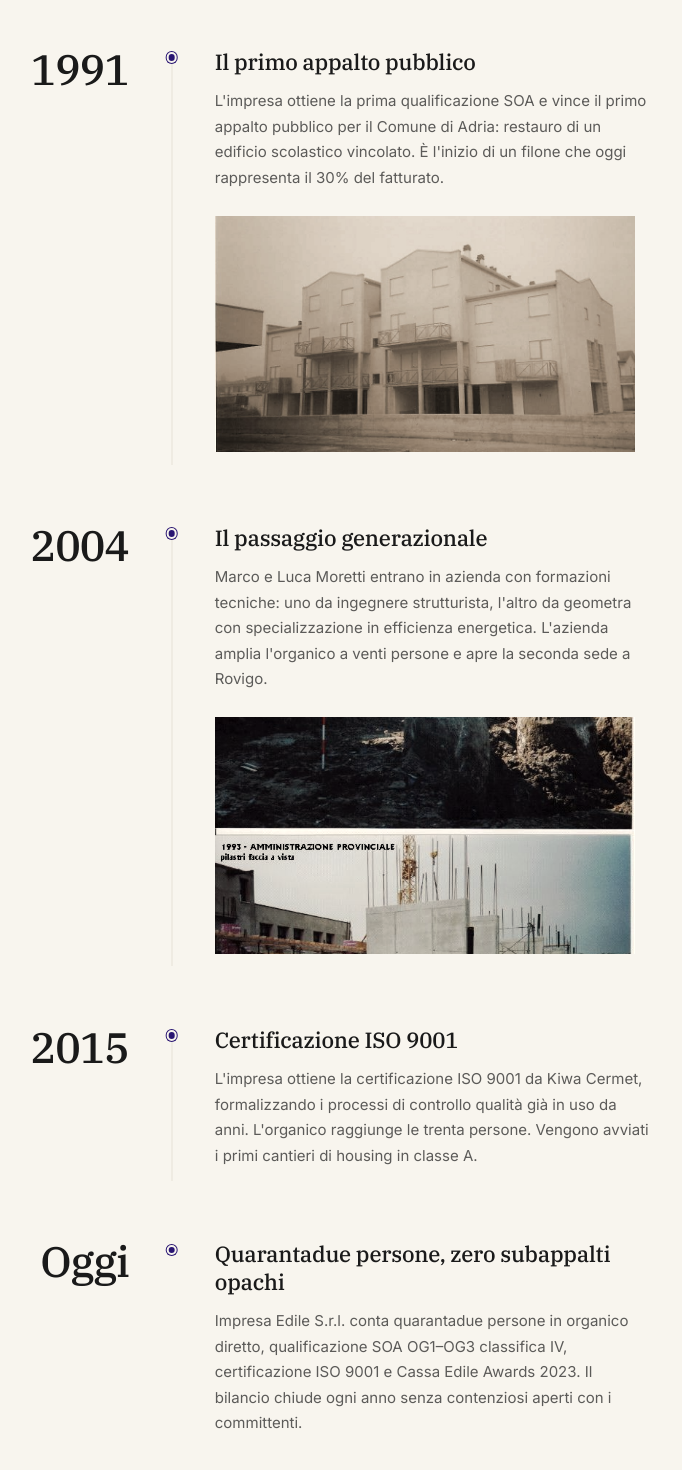
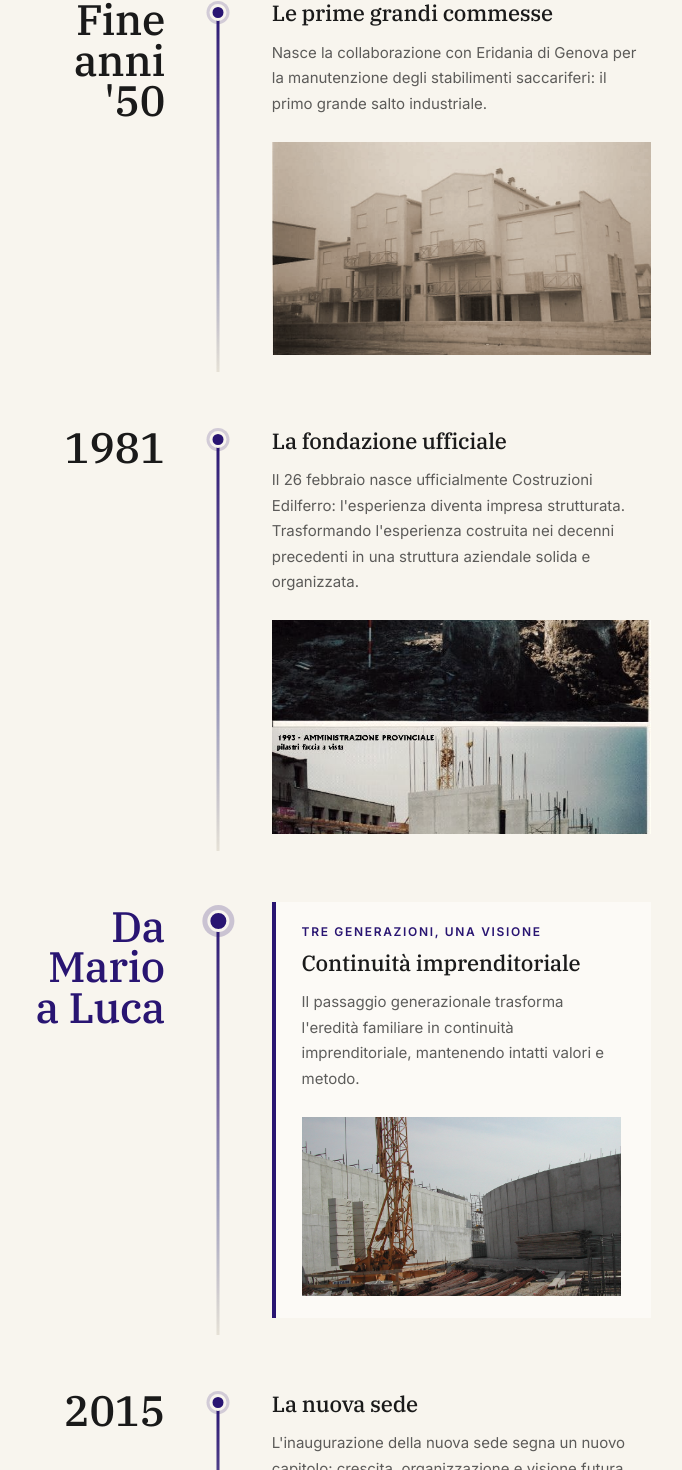
Before and after one commit to holyferro/costruzioniedilferro, a Next.js app: page /azienda in a window 1280 px wide. Shown: the part 1125-2595 px from the top of the page, without its empty margins (550-1232 px from the left). Built offline with nearby package versions, Linux system fonts and the light colour scheme; no server answers.

Commit message:
Aggiorna timeline azienda

```diff
--- a/components/sections/azienda/AziendaStoria.tsx
+++ b/components/sections/azienda/AziendaStoria.tsx
@@ -1,41 +1,70 @@
 import Image from "next/image";
 import { Eyebrow } from "@/components/ui/Eyebrow";
+import { cn } from "@/lib/utils/cn";
 
 type TimelineEntry = {
   year: string;
   title: string;
+  eyebrow?: string;
   body: string;
   image?: { src: string; alt: string };
+  featured?: "generational" | "anniversary";
 };
 
 const entries: TimelineEntry[] = [
   {
-    year: "1978",
-    title: "Fondazione dell'impresa",
-    body: "Giovanni Moretti fonda l'impresa edile a Porto Viro con quattro operai e un camion. I primi cantieri sono residenziali privati nel basso Polesine. La sede è un piccolo ufficio in Via dell'Industria, dove si trova ancora oggi.",
-    image: { src: "/images/azienda/storia-1978.jpg", alt: "Fondazione 1978" },
+    year: "1952",
+    title: "Le origini",
+    body: "Mario Ferro avvia l'attività subito dopo l'alluvione del Polesine del 1951, partecipando alla ricostruzione del territorio e ponendo le basi dell'impresa.",
+    image: {
+      src: "/images/azienda/storia-1978.jpg",
+      alt: "Cantiere storico delle origini di Costruzioni Edilferro nel Polesine",
+    },
   },
   {
-    year: "1991",
-    title: "Il primo appalto pubblico",
-    body: "L'impresa ottiene la prima qualificazione SOA e vince il primo appalto pubblico per il Comune di Adria: restauro di un edificio scolastico vincolato. È l'inizio di un filone che oggi rappresenta il 30% del fatturato.",
-    image: { src: "/images/azienda/storia-1991.jpg", alt: "Appalto pubblico 1991" },
+    year: "Fine anni '50",
+    title: "Le prime grandi commesse",
+    body: "Nasce la collaborazione con Eridania di Genova per la manutenzione degli stabilimenti saccariferi: il primo grande salto industriale.",
+    image: {
+      src: "/images/azienda/storia-1991.jpg",
+      alt: "Opere industriali e stabilimenti delle prime grandi commesse Edilferro",
+    },
   },
   {
-    year: "2004",
-    title: "Il passaggio generazionale",
-    body: "Marco e Luca Moretti entrano in azienda con formazioni tecniche: uno da ingegnere strutturista, l'altro da geometra con specializzazione in efficienza energetica. L'azienda amplia l'organico a venti persone e apre la seconda sede a Rovigo.",
-    image: { src: "/images/azienda/storia-2004.jpg", alt: "Passaggio generazionale 2004" },
+    year: "1981",
+    title: "La fondazione ufficiale",
+    body: "Il 26 febbraio nasce ufficialmente Costruzioni Edilferro: l'esperienza diventa impresa strutturata. Trasformando l'esperienza costruita nei decenni precedenti in una struttura aziendale solida e organizzata.",
+    image: {
+      src: "/images/azienda/storia-2004.jpg",
+      alt: "Prima sede e fondazione ufficiale di Costruzioni Edilferro nel 1981",
+    },
+  },
+  {
+    year: "Da Mario a Luca",
+    eyebrow: "Tre generazioni, una visione",
+    title: "Continuità imprenditoriale",
+    body: "Il passaggio generazionale trasforma l'eredità familiare in continuità imprenditoriale, mantenendo intatti valori e metodo.",
+    image: {
+      src: "/images/azienda/team-luca.jpg",
+      alt: "Luca Ferro rappresenta il passaggio generazionale di Costruzioni Edilferro",
+    },
+    featured: "generational",
   },
   {
     year: "2015",
-    title: "Certificazione ISO 9001",
-    body: "L'impresa ottiene la certificazione ISO 9001 da Kiwa Cermet, formalizzando i processi di controllo qualità già in uso da anni. L'organico raggiunge le trenta persone. Vengono avviati i primi cantieri di housing in classe A.",
+    title: "La nuova sede",
+    body: "L'inaugurazione della nuova sede segna un nuovo capitolo: crescita, organizzazione e visione futura.",
+    image: {
+      src: "/images/azienda/hero-azienda.webp",
+      alt: "Nuova sede di Costruzioni Edilferro inaugurata nel 2015",
+    },
   },
   {
     year: "Oggi",
-    title: "Quarantadue persone, zero subappalti opachi",
-    body: "Impresa Edile S.r.l. conta quarantadue persone in organico diretto, qualificazione SOA OG1–OG3 classifica IV, certificazione ISO 9001 e Cassa Edile Awards 2023. Il bilancio chiude ogni anno senza contenziosi aperti con i committenti.",
+    eyebrow: "45 anni ufficiali. Oltre 70 anni di esperienza reale.",
+    title: "45 anni di storia",
+    body: "Costruzioni Edilferro celebra il suo 45° anniversario dalla fondazione ufficiale: oltre settant'anni di esperienza costruita sul campo.",
+    featured: "anniversary",
   },
 ];
 
@@ -48,12 +77,11 @@ export function AziendaStoria() {
           <div className="md:sticky md:top-[calc(var(--header-height)+2rem)]">
             <Eyebrow>La nostra storia</Eyebrow>
             <h2 className="text-ink mt-5 max-w-[14ch] font-serif text-[clamp(1.875rem,0.8rem+2.2vw,2.875rem)] leading-[1.15] font-medium tracking-[-0.018em]">
-              Tre generazioni, un unico metodo.
+              Dal 1952, una storia costruita sul campo.
             </h2>
             <p className="text-ink/60 mt-6 max-w-[34ch] text-[15px] leading-[1.7]">
-              La storia di Impresa Edile è la storia di un territorio. Ogni cantiere è radicato nel
-              Polesine, costruito con materiali locali e consegnato con la firma di chi lo ha
-              iniziato.
+              Dalle ricostruzioni del Polesine alla nuova sede, Costruzioni Edilferro ha trasformato
+              esperienza familiare, metodo e continuità in una struttura d&apos;impresa solida.
             </p>
           </div>
 
@@ -62,25 +90,64 @@ export function AziendaStoria() {
             {entries.map((entry, i) => (
               <div
                 key={entry.year}
-                className={`grid grid-cols-[100px_1px_1fr] gap-x-10 ${
-                  i < entries.length - 1 ? "pb-16" : ""
-                }`}
+                className={cn(
+                  "grid grid-cols-[72px_16px_1fr] gap-x-5 md:grid-cols-[136px_22px_1fr] md:gap-x-10",
+                  i < entries.length - 1 && "pb-14 md:pb-16",
+                )}
               >
                 {/* Year */}
-                <div className="text-ink pt-1 text-right font-serif text-[clamp(2.4rem,1rem+2vw,3.25rem)] leading-none font-medium tracking-[-0.025em]">
+                <div
+                  className={cn(
+                    "text-ink pt-1 text-right font-serif text-[clamp(1.55rem,1rem+2vw,3.25rem)] leading-[0.95] font-medium tracking-[-0.01em]",
+                    entry.featured && "text-brand",
+                  )}
+                >
                   {entry.year}
                 </div>
 
                 {/* Line + dot */}
                 <div className="relative">
                   {i < entries.length - 1 && (
-                    <div className="bg-border absolute top-3 left-1/2 h-full w-px -translate-x-1/2" />
+                    <div className="from-brand via-brand/55 to-border absolute top-4 left-1/2 h-full w-[3px] -translate-x-1/2 bg-gradient-to-b" />
                   )}
-                  <div className="bg-brand border-panna absolute top-2 left-1/2 h-2.5 w-2.5 -translate-x-1/2 rounded-full border-2 shadow-[0_0_0_1px_var(--color-brand)]" />
+                  <div
+                    className={cn(
+                      "border-panna bg-brand absolute top-2 left-1/2 h-4 w-4 -translate-x-1/2 rounded-full border-[3px] shadow-[0_0_0_3px_color-mix(in_oklab,var(--color-brand)_18%,transparent)]",
+                      entry.featured &&
+                        "h-5 w-5 shadow-[0_0_0_5px_color-mix(in_oklab,var(--color-brand)_22%,transparent)]",
+                    )}
+                  />
                 </div>
 
                 {/* Content */}
-                <div className="pt-1">
+                <div
+                  className={cn(
+                    "pt-1",
+                    entry.featured === "generational" &&
+                      "border-brand/25 bg-white/45 px-5 py-5 shadow-[inset_4px_0_0_var(--color-brand)] md:px-7",
+                    entry.featured === "anniversary" &&
+                      "border-brand/20 bg-white px-5 py-6 shadow-[inset_4px_0_0_var(--color-brand),0_20px_60px_color-mix(in_oklab,var(--color-ink)_10%,transparent)] md:px-7",
+                  )}
+                >
+                  {entry.featured === "anniversary" && (
+                    <>
+                      <Image
+                        src="/images/logo45anni.webp"
+                        alt="Logo 45 anni Costruzioni Edilferro"
+                        width={180}
+                        height={180}
+                        className="mb-4 h-auto w-28 md:w-36"
+                      />
+                      <div className="border-brand/25 text-brand mb-4 inline-flex items-center border px-3 py-1.5 text-[11px] leading-none font-semibold tracking-[0.16em] uppercase">
+                        45 Anniversary
+                      </div>
+                    </>
+                  )}
+                  {entry.eyebrow && (
+                    <p className="text-brand mb-2 max-w-[38ch] text-[12px] leading-[1.45] font-semibold tracking-[0.14em] uppercase">
+                      {entry.eyebrow}
+                    </p>
+                  )}
                   <h3 className="text-ink font-serif text-[22px] leading-[1.25] font-medium tracking-[-0.01em]">
                     {entry.title}
                   </h3>
@@ -88,13 +155,22 @@ export function AziendaStoria() {
                     {entry.body}
                   </p>
                   {entry.image && (
-                    <div className="mt-6 aspect-[16/9] max-w-[420px] overflow-hidden">
+                    <div
+                      className={cn(
+                        "mt-6 aspect-[16/9] max-w-[420px] overflow-hidden",
+                        entry.featured === "anniversary" && "max-w-[520px]",
+                      )}
+                    >
                       <Image
                         src={entry.image.src}
                         alt={entry.image.alt}
-                        width={420}
-                        height={236}
-                        className="h-full w-full object-cover saturate-[0.6] sepia-[0.15]"
+                        width={520}
+                        height={293}
+                        className={cn(
+                          "h-full w-full object-cover saturate-[0.65] sepia-[0.12]",
+                          entry.featured === "generational" && "object-top saturate-[0.8] sepia-0",
+                          entry.featured === "anniversary" && "saturate-[0.85] sepia-0",
+                        )}
                       />
                     </div>
                   )}
```
Also changed, not shown: public/images/logo45anni.webp (added).
